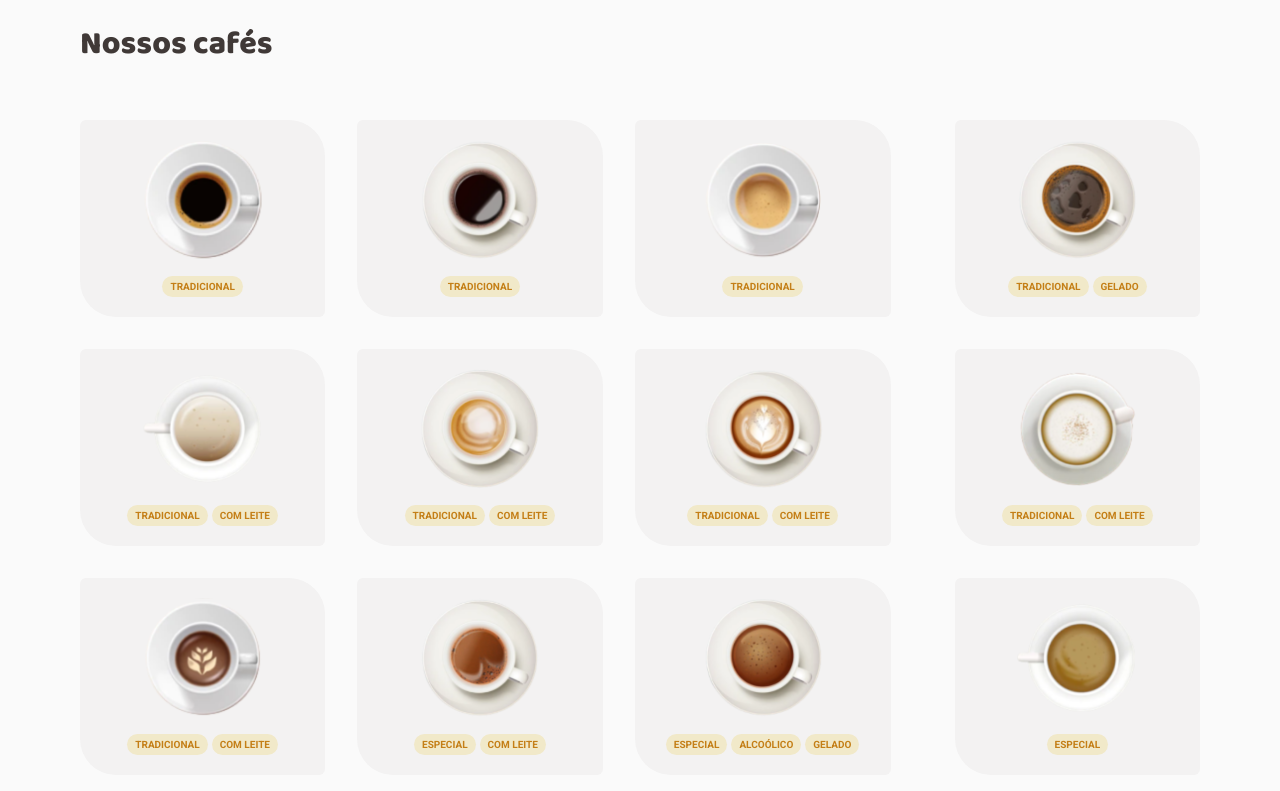
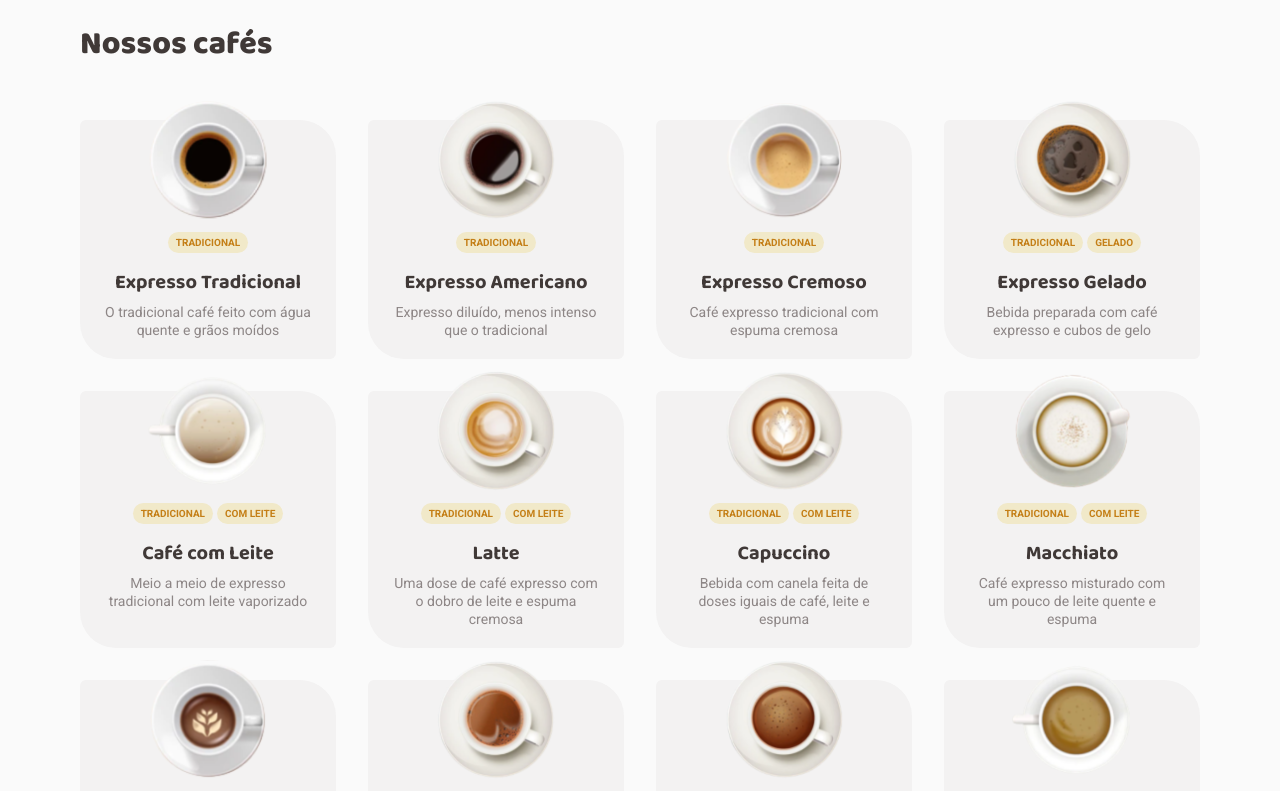
Before and after one commit to Hyakutak/coffee-delivery, a React (Vite) app: page / in a window 1280 px wide. Shown: the part 660-1451 px from the top of the page. Built offline with nearby package versions, Linux system fonts and the light colour scheme.

Commit message:
Styled texts in card home

```diff
--- a/src/pages/Home/components/card/index.tsx
+++ b/src/pages/Home/components/card/index.tsx
@@ -1,5 +1,5 @@
 import { IProduct } from '../../../../interfaces/IProduct';
-import { CardProduct, CardProductTypes } from './styles';
+import { CardProduct, CardProductTypes, CardProductText } from './styles';
 
 export function Card({ name, image, description, price, types }:IProduct) {
 
@@ -13,6 +13,10 @@ export function Card({ name, image, description, price, types }:IProduct) {
             <CardProductTypes>
                 {typesProduct}
             </CardProductTypes>
+            <CardProductText>
+                <h2>{ name }</h2>
+                <span>{ description }</span>
+            </CardProductText>
         </CardProduct>
     )
 }
--- a/src/pages/Home/components/card/styles.ts
+++ b/src/pages/Home/components/card/styles.ts
@@ -9,17 +9,20 @@ export const CardProduct = styled.div`
     border-radius: 6px 36px;
     background: ${(props) => props.theme['base-card']};
     padding: 1.25rem 1.5rem;
+    padding-top: 7rem;
+    position: relative;
 
     img {
         width: 7.5rem;
         height: 7.5rem;
+        position: absolute;
+        top: -1.25rem;
     }
 `;
 
 export const CardProductTypes = styled.section`
     display: flex;
     gap: 0.25rem;
-    margin-top: 1rem;
 
     span {
         padding: 0.25rem 0.5rem;
@@ -32,3 +35,24 @@ export const CardProductTypes = styled.section`
         text-transform: uppercase;
     }
 `;
+
+export const CardProductText = styled.section`
+    display: flex;
+    flex-direction: column;
+    text-align: center;
+    gap: 0.5rem;
+    margin-top: 1rem;
+
+    h2 {
+        color: ${(props) => props.theme['base-subtitle']};
+        font-family: 'Baloo 2';
+        font-weight: 700;
+        font-size: 1.25rem;
+        line-height: 1.625rem;
+    }
+    span {
+        color: ${(props) => props.theme['base-label']};
+        font-size: 0.875rem;
+        line-height: 1.125rem;
+    }
+`;
```
